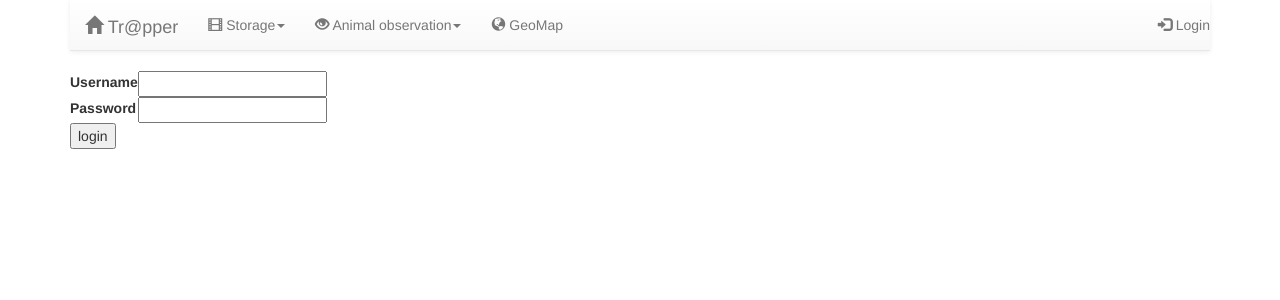
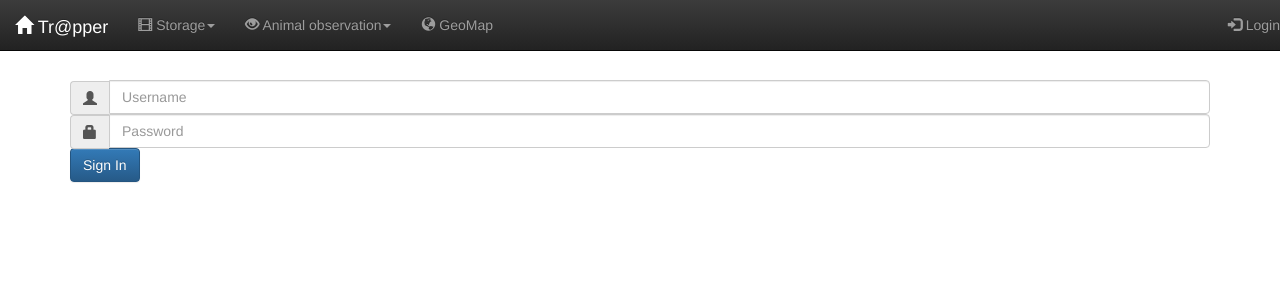
Before and after one commit to LucGIS/Trapper, a Django app: template trapper/apps/accounts/templates/registration/login.html in a window 1280 px wide. Shown: the top 300 px of the page. Run offline with Django 3.2, Linux system fonts and the light colour scheme; the template is opened without the code that fills it, so the values that code supplies are empty, except form fields; tables that the repository leaves empty hold one stand-in row (values such as "Sample post"); form fields are guessed from the names that the template uses; some libraries are stand-ins or nearby versions.

Commit message:
Minor updates to frontend

```diff
--- a/trapper/apps/accounts/templates/registration/login.html
+++ b/trapper/apps/accounts/templates/registration/login.html
@@ -8,19 +8,17 @@
 
 <form method="post" action="{% url 'django.contrib.auth.views.login' %}">
 {% csrf_token %}
-<table>
-<tr>
-    <td>{{ form.username.label_tag }}</td>
-    <td>{{ form.username }}</td>
-</tr>
-<tr>
-    <td>{{ form.password.label_tag }}</td>
-    <td>{{ form.password }}</td>
-</tr>
-</table>
-
-<input type="submit" value="login" />
-<input type="hidden" name="next" value="{{ next }}" />
+<div class="input-group">
+	<span class="input-group-addon glyphicon glyphicon-user"></span>
+	<input type="text" class="form-control" id="id_{{form.username.name}}" name="{{form.username.name}}" placeholder="{{form.username.label}}">
+</div>
+<div class="input-group">
+	<span class="input-group-addon glyphicon glyphicon-lock"></span>
+	<input type="text" class="form-control" id="id_{{form.password.name}}" name="{{form.password.name}}" placeholder="{{form.password.label}}">
+</div>
+	<input type="submit" class="btn btn-primary" value="Sign In" />
+	<input type="hidden" name="next" value="{{ next }}" />
+</div>
 </form>
 
 {% endblock %}
--- a/trapper/static/bootstrap_extra.css
+++ b/trapper/static/bootstrap_extra.css
@@ -17,3 +17,5 @@
 .nav-tabs {
 	margin-bottom: 0;
 }
+
+body { padding-top: 70px; }
--- a/trapper/templates/base.html
+++ b/trapper/templates/base.html
@@ -40,7 +40,7 @@
 	  <div class="container">
 
       <!-- Static navbar -->
-      <div class="navbar navbar-default navbar-static-top" role="navigation">
+      <div class="navbar navbar-inverse navbar-fixed-top" role="navigation">
         <div class="navbar-header">
           <button type="button" class="navbar-toggle" data-toggle="collapse" data-target=".navbar-collapse">
             <span class="sr-only">Toggle navigation</span>
```
Also changed, not shown: trapper/apps/animal_observation/templates/animal_observation/project_details.html (+23 -10 lines).
